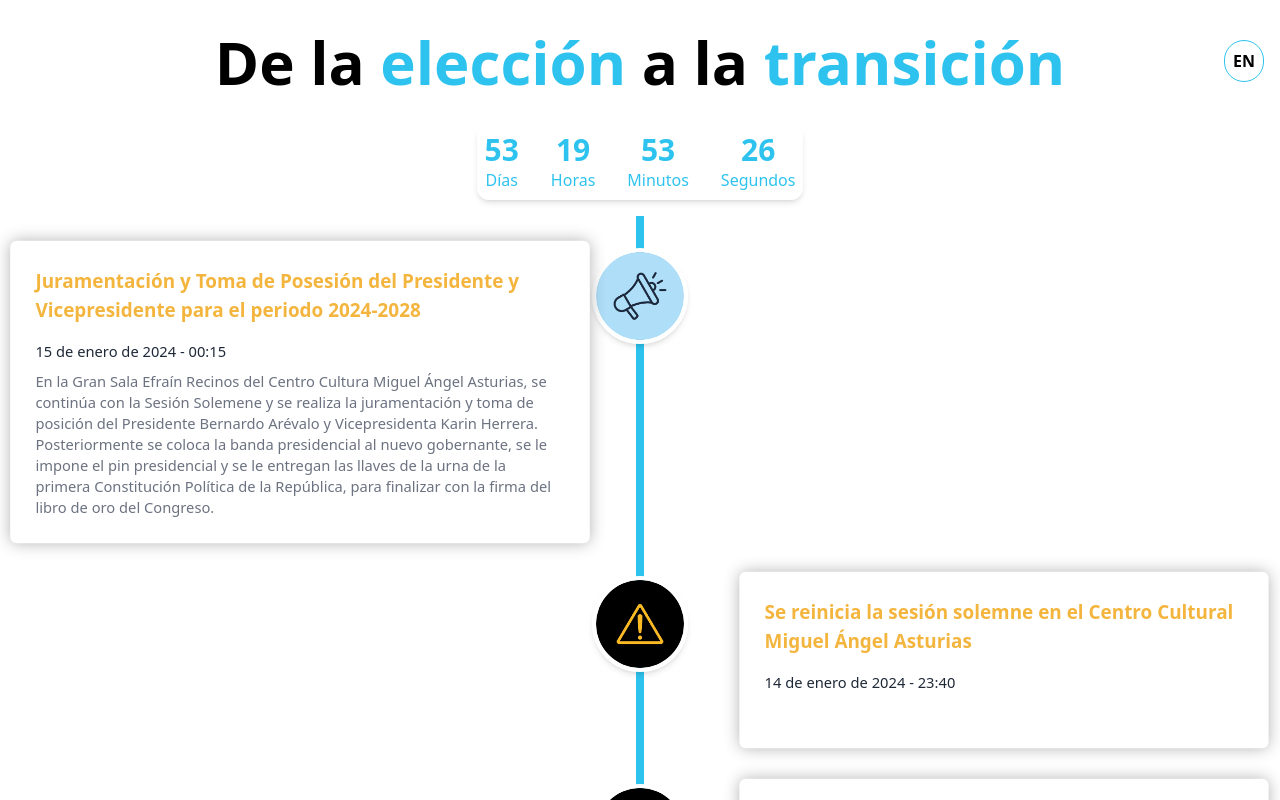
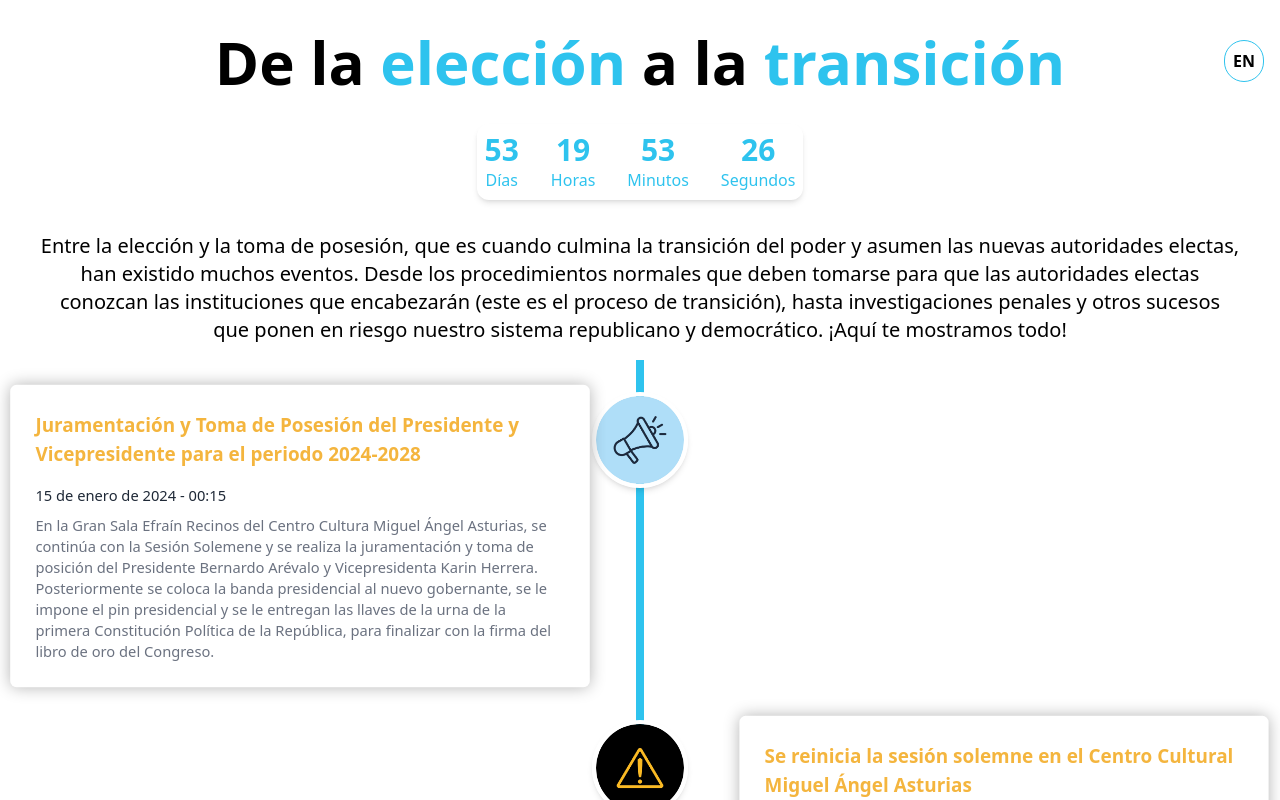
Before and after one commit to GarooInc/Timeline-MCN, a React (Vite) app: page / in a window 1280 px wide. Shown: the top 800 px of the page. Built offline with nearby package versions, Linux system fonts and the light colour scheme.

Commit message:
Update App.jsx

```diff
--- a/src/App.jsx
+++ b/src/App.jsx
@@ -137,6 +137,7 @@ function App() {
       </h1>
       </a>
       <CountdownTimer language={language} />
+      <span className=' w-full px-10 text-black md:text-xl text-lg m-4 md:mx-0 mx-4 text-center'>Entre la elección y la toma de posesión, que es cuando culmina la transición del poder y asumen las nuevas autoridades electas, han existido muchos eventos. Desde los procedimientos normales que deben tomarse para que las autoridades electas conozcan las instituciones que encabezarán (este es el proceso de transición), hasta investigaciones penales y otros sucesos que ponen en riesgo nuestro sistema republicano y democrático. ¡Aquí te mostramos todo!</span>
       <div className="relative container mx-auto px-6 w-full flex flex-col space-y-8 h-full">
             {(language === 'es' ? timeEvents : timeEventsEn).slice().reverse().map((event, index) => (
               <Timeline
```
